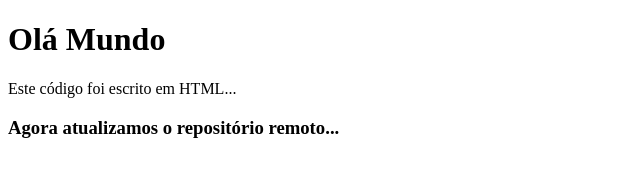
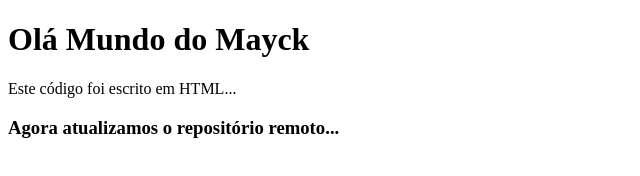
Before and after one commit to Mayck-E/ola_mundo, a plain HTML site: page index.html in a window 1280 px wide. Shown: the whole page, without its empty margins (0-640 px from the left). Drawn offline with Linux system fonts and the light colour scheme.

Commit message:
Update index.html

```diff
--- a/index.html
+++ b/index.html
@@ -5,7 +5,7 @@
     <title>Ola Mundo</title>
 </head>
 <body>
-    <h1>Olá Mundo</h1>
+    <h1>Olá Mundo do Mayck</h1>
     <p>Este código foi escrito em HTML...</p>
     <h3>Agora atualizamos o repositório remoto...</h3>
 </body>
```
